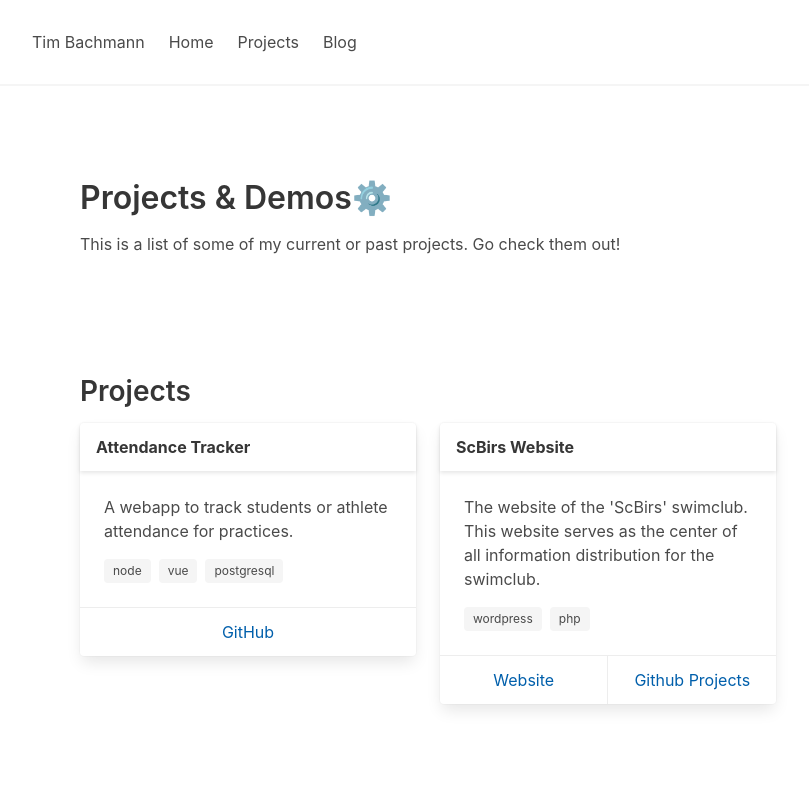
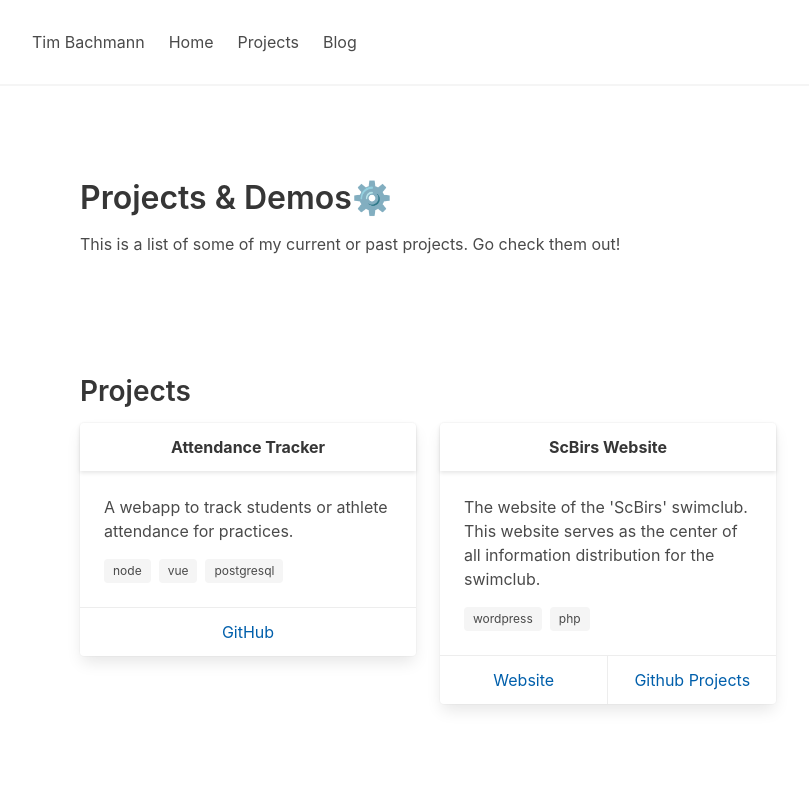
Before and after one commit to Tiim/Tiim.github.io, a Vue app: page /projects in a window 1280 px wide. Shown: the top 800 px of the page, without its empty margins (32-841 px from the left). Built offline with nearby package versions, Linux system fonts and the light colour scheme.

Commit message:
Fix centered card headers

```diff
--- a/src/components/Project.vue
+++ b/src/components/Project.vue
@@ -1,7 +1,7 @@
 <template>
   <div class="card">
-    <header class="card-header is-centered">
-      <p class="card-header-title">{{project.name}}</p>
+    <header class="card-header">
+      <p class="card-header-title is-centered">{{project.name}}</p>
     </header>
     <div class="card-content has-text-left">
       <p>{{project.text}}</p>
```
